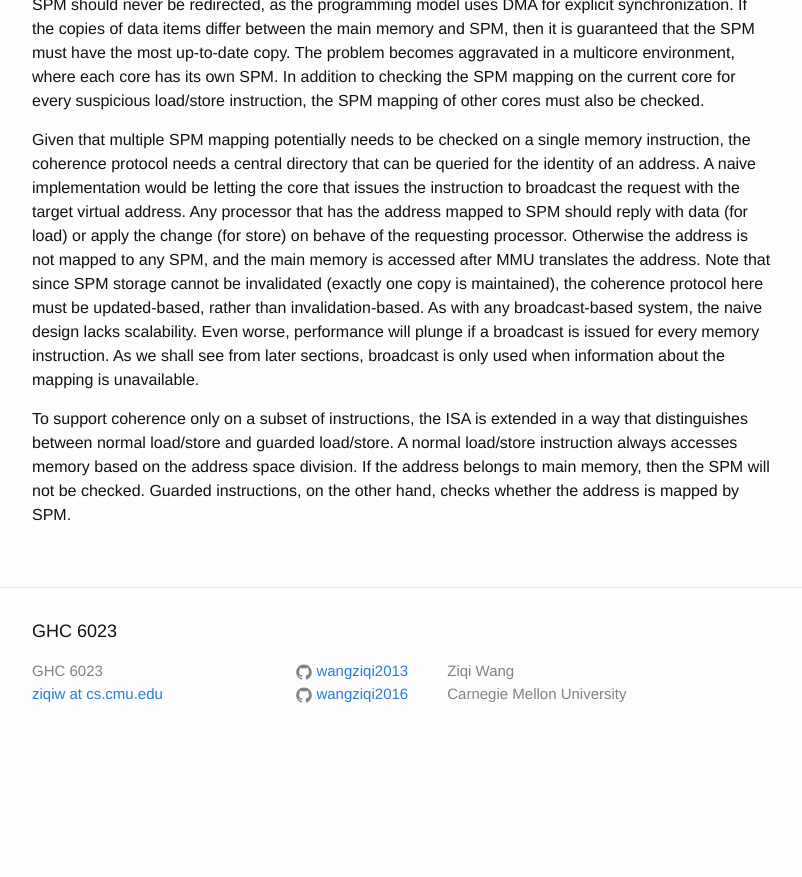
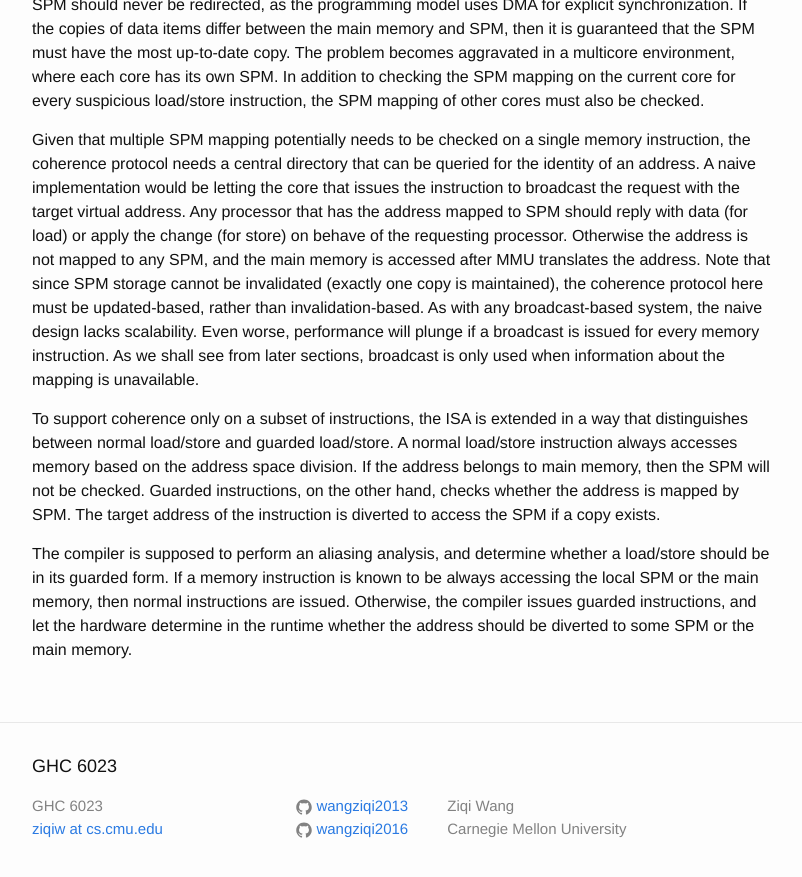
Before and after one commit to wangziqi2013/wangziqi2013.github.io, a Jekyll site: the page built from _posts/2018-05-25-Coherence-Protocol-for-Translarent-Management-of-Scratchpad-Memories-in-Shared-Memory-Manycore-Arch.markdown, in a window 1280 px wide and 900 px high, scrolled down 1435 px. Shown: the top 877 px of the window, without its empty margins (238-1040 px from the left). Built offline with Jekyll 4.4.1, drawn with Linux system fonts in a browser that asks for light colours; before the commit the page ends 2200 px from its top, so only the background shows below that.

Commit message:
Adding compiler support

```diff
--- a/_posts/2018-05-25-Coherence-Protocol-for-Translarent-Management-of-Scratchpad-Memories-in-Shared-Memory-Manycore-Arch.markdown
+++ b/_posts/2018-05-25-Coherence-Protocol-for-Translarent-Management-of-Scratchpad-Memories-in-Shared-Memory-Manycore-Arch.markdown
@@ -67,4 +67,9 @@ we shall see from later sections, broadcast is only used when information about
 To support coherence only on a subset of instructions, the ISA is extended in a way that distinguishes between normal load/store
 and guarded load/store. A normal load/store instruction always accesses memory based on the address space division. If the address
 belongs to main memory, then the SPM will not be checked. Guarded instructions, on the other hand, checks whether the address is
-mapped by SPM.
+mapped by SPM. The target address of the instruction is diverted to access the SPM if a copy exists.
+
+The compiler is supposed to perform an aliasing analysis, and determine whether a load/store should be in its guarded form.
+If a memory instruction is known to be always accessing the local SPM or the main memory, then normal instructions are issued.
+Otherwise, the compiler issues guarded instructions, and let the hardware determine in the runtime whether the address
+should be diverted to some SPM or the main memory.
```
